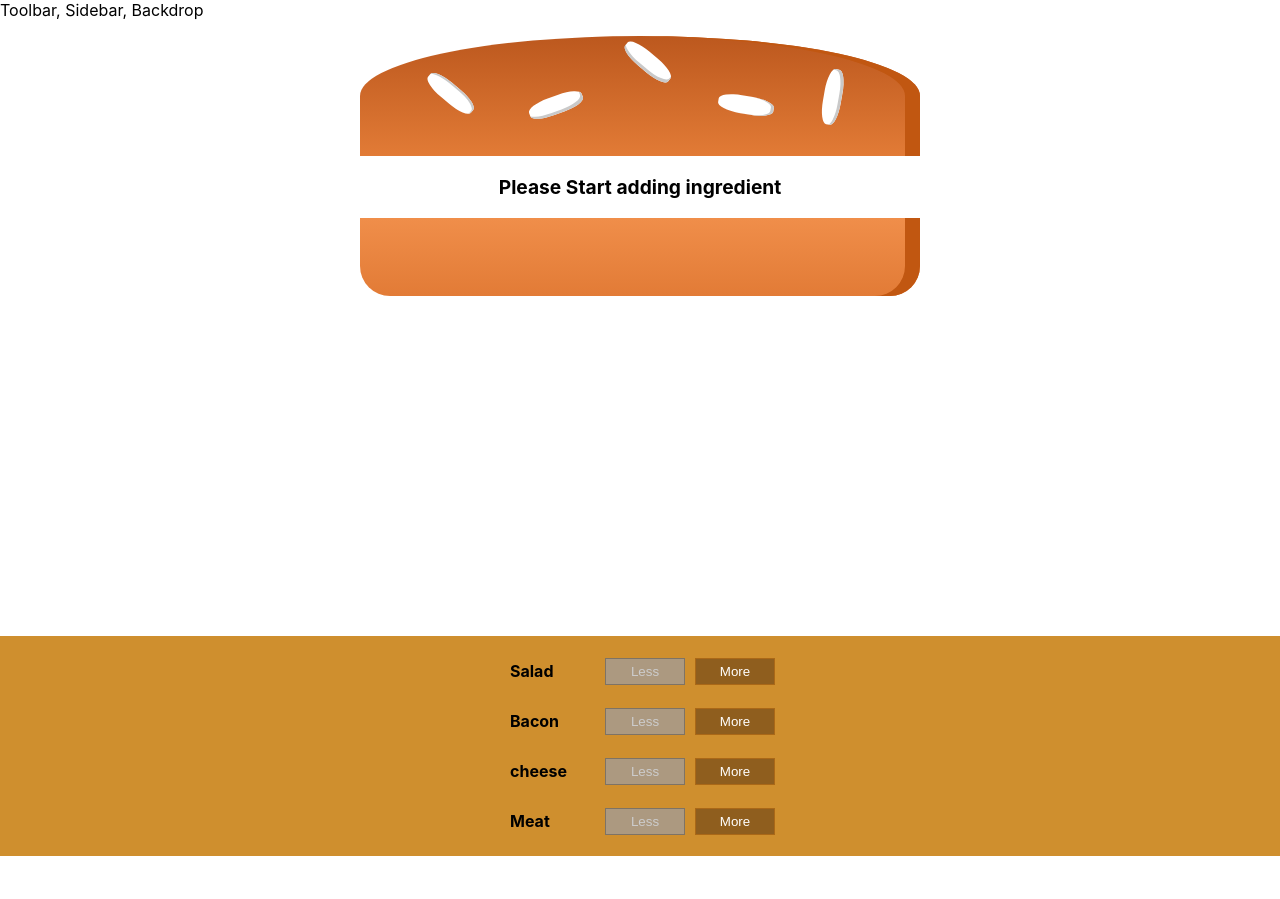
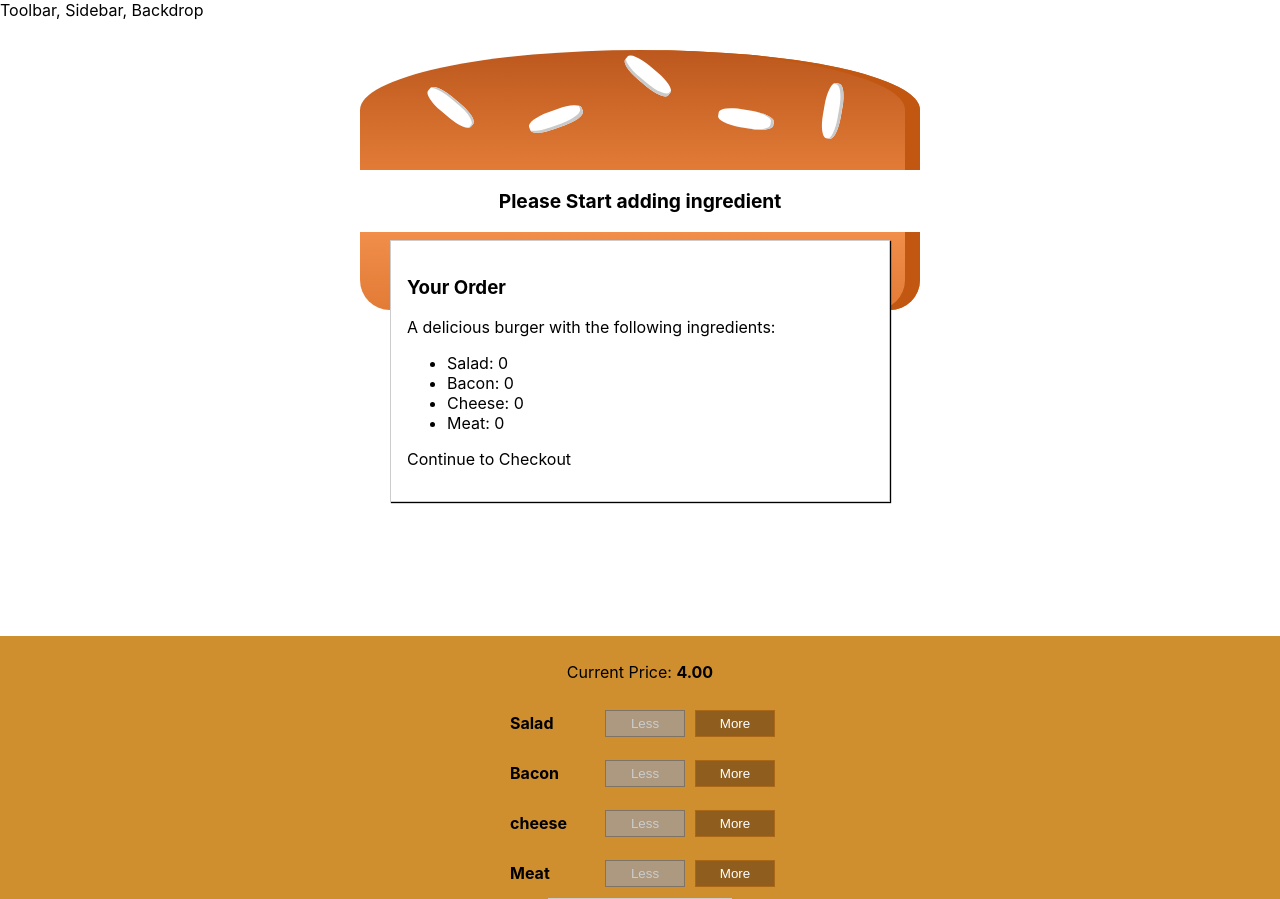
Before and after one commit to akash-yadav12/Burger-Builder, a React (Create React App) app: page / in a window 1280 px wide. Shown: the top 899 px of the page. Before the commit the page ends 856 px from the top, so only its background shows below. Built offline with nearby package versions, Linux system fonts and the light colour scheme.

Commit message:
order summary modal

```diff
--- a/src/components/Burger/BuildControls/BuildControls.js
+++ b/src/components/Burger/BuildControls/BuildControls.js
@@ -15,6 +15,7 @@ const BuildControls = (props) => {
 
   return (
     <div className={classes.BuildControls}>
+      <p>Current Price: <strong>{props.price.toFixed(2)}</strong></p>
       {controls.map(ctrl => (
         <BuildControl
           added={() => props.ingredientAdded(ctrl.type)}
@@ -23,6 +24,8 @@ const BuildControls = (props) => {
           key={ctrl.label}
           label={ctrl.label} />
       ))}
+      <button className={classes.OrderButton}
+        disabled={!props.purchaseable}>ORDER NOW</button>
     </div>
   )
 }
--- a/src/components/Burger/BuildControls/BuildControls.module.css
+++ b/src/components/Burger/BuildControls/BuildControls.module.css
@@ -8,3 +8,44 @@
 	margin: auto;
 	padding: 10px 0;
 }
+
+.OrderButton {
+	background-color: #dad735;
+	outline: none;
+	cursor: pointer;
+	border: 1px solid #966909;
+	color: #966909;
+	font-size: 1.2rem;
+	padding: 15px 30px;
+	box-shadow: 2px 2px 2px #966909;
+}
+
+.OrderButton:hover,
+.OrderButton:active {
+	background-color: #a0db41;
+	border: 1px solid #966909;
+	color: #966909;
+}
+
+.OrderButton:not(:disabled) {
+	animation: enable .5s forwards;
+}
+
+.OrderButton:disabled {
+	background-color: #c7c6c6;
+	cursor: not-allowed;
+	border: 1px solid #ccc;
+	color: #888888;
+}
+
+@keyframes enable {
+	0% {
+		transform: scale(1);
+	}
+	60% {
+		transform: scale(1.1);
+	}
+	100% {
+		transform: scale(1);
+	}
+}
--- a/src/components/Burger/Burger.module.css
+++ b/src/components/Burger/Burger.module.css
@@ -2,7 +2,7 @@
 	width: 100%;
 	margin: auto;
 	height: 250px;
-	/* overflow: scroll; */
+	overflow-y: scroll;
 	text-align: center;
 	font-weight: bold;
 	font-size: 1.2rem;
--- a/src/components/Burger/BurgerIngredient/BurgerIngredient.js
+++ b/src/components/Burger/BurgerIngredient/BurgerIngredient.js
@@ -2,7 +2,7 @@ import React, { Component } from 'react'
 import PropTypes from 'prop-types'
 
 import classes from './BurgerIngredient.module.css'
-import { render } from '@testing-library/react'
+
 
 class BurgerIngredient extends Component {
 
--- /dev/null
+++ b/src/components/Burger/OrderSummary/OrderSummary.js
@@ -0,0 +1,23 @@
+import React from 'react'
+
+import Aux from '../../../hoc/Auxiliary'
+
+const orderSummary = (props) => {
+  const ingredientSummary = Object.keys(props.ingredients)
+    .map(igKey => {
+      return (<li key={igKey}><span style={{ textTransform: 'capitalize' }}>{igKey}</span>: {props.ingredients[igKey]}</li>)
+    })
+
+  return (
+    <Aux>
+      <h3>Your Order</h3>
+      <p>A delicious burger with the following ingredients:</p>
+      <ul>
+        {ingredientSummary}
+      </ul>
+      <p>Continue to Checkout</p>
+    </Aux>
+  )
+}
+
+export default orderSummary
--- /dev/null
+++ b/src/components/UI/Modal/Modal.js
@@ -0,0 +1,10 @@
+import React from 'react'
+import classes from './Modal.module.css'
+
+const Modal = (props) => (
+  <div className={classes.Modal}>
+    {props.children}
+  </div>
+)
+
+export default Modal
--- /dev/null
+++ b/src/components/UI/Modal/Modal.module.css
@@ -0,0 +1,20 @@
+.Modal {
+	position: fixed;
+	z-index: 500;
+	background-color: white;
+	width: 70%;
+	border: 1px solid #ccc;
+	box-shadow: 1px 1px 1px black;
+	padding: 16px;
+	left: 15%;
+	top: 30%;
+	box-sizing: border-box;
+	transition: all 0.3s ease-out;
+}
+
+@media (min-width: 600px) {
+	.Modal {
+		width: 500px;
+		left: calc(50% - 250px);
+	}
+}
--- a/src/containers/BurgerBuilder/BurgerBuilder.js
+++ b/src/containers/BurgerBuilder/BurgerBuilder.js
@@ -2,7 +2,8 @@ import React, { Component } from "react";
 import Aux from '../../hoc/Auxiliary'
 import Burger from "../../components/Burger/Burger";
 import BuildControls from "../../components/Burger/BuildControls/BuildControls";
-
+import Modal from '../../components/UI/Modal/Modal'
+import OrderSummary from "../../components/Burger/OrderSummary/OrderSummary";
 
 const INGREDIENT_PRICES = {
   salad: 0.5,
@@ -28,7 +29,14 @@ class BurgerBuilder extends Component {
       cheese: 0,
       meat: 0
     },
-    totalPrice: 4
+    totalPrice: 4,
+    purchaseable: false
+  }
+
+  updatePurhcaseState(ingredients) {
+    const sum = Object.keys(ingredients).map((igKey) => (ingredients[igKey])).reduce((acc, el) => { return acc + el }, 0)
+    console.log(sum)
+    this.setState({ purchaseable: sum > 0 })
   }
 
   addIngredientHandler = (type) => {
@@ -47,6 +55,7 @@ class BurgerBuilder extends Component {
       ingredients: updatedIngredients,
       totalPrice: newPrice
     })
+    this.updatePurhcaseState(updatedIngredients)
   }
 
   removeIngredientHandler = (type) => {
@@ -68,6 +77,7 @@ class BurgerBuilder extends Component {
       ingredients: updatedIngredients,
       totalPrice: newPrice
     })
+    this.updatePurhcaseState(updatedIngredients)
   }
 
   render() {
@@ -79,11 +89,17 @@ class BurgerBuilder extends Component {
     }
     return (
       <Aux>
+        <Modal>
+          <OrderSummary ingredients={this.state.ingredients} />
+        </Modal>
         <Burger ingredients={this.state.ingredients} />
         <BuildControls
           ingredientAdded={this.addIngredientHandler}
           ingredientRemoved={this.removeIngredientHandler}
-          disabled={disabledInfo} />
+          disabled={disabledInfo}
+          price={this.state.totalPrice}
+          purchaseable={this.state.purchaseable}
+        />
       </Aux>
     )
   }
```
Also changed, not shown: src/components/UI/Backdrop/Backdrop.js (added).
